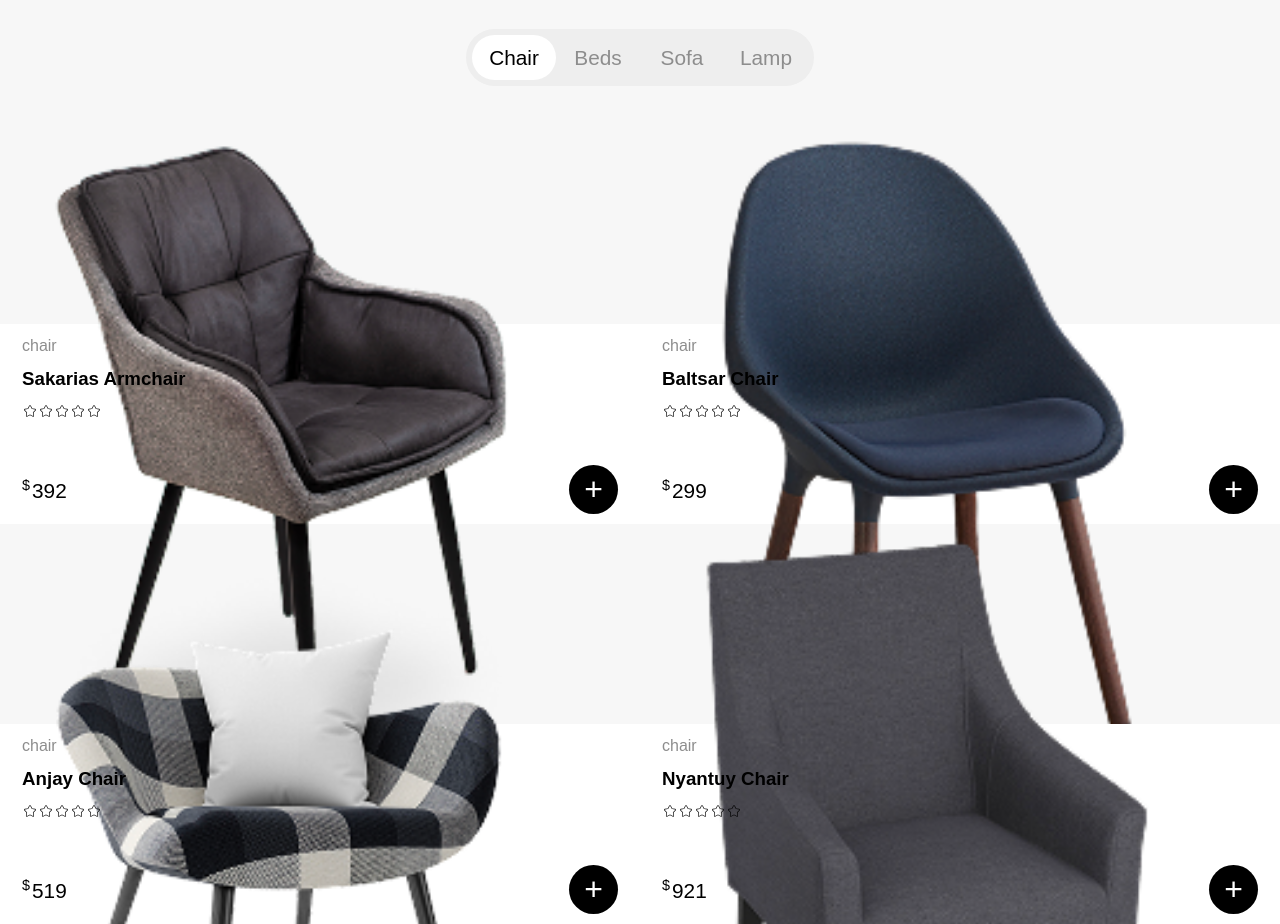
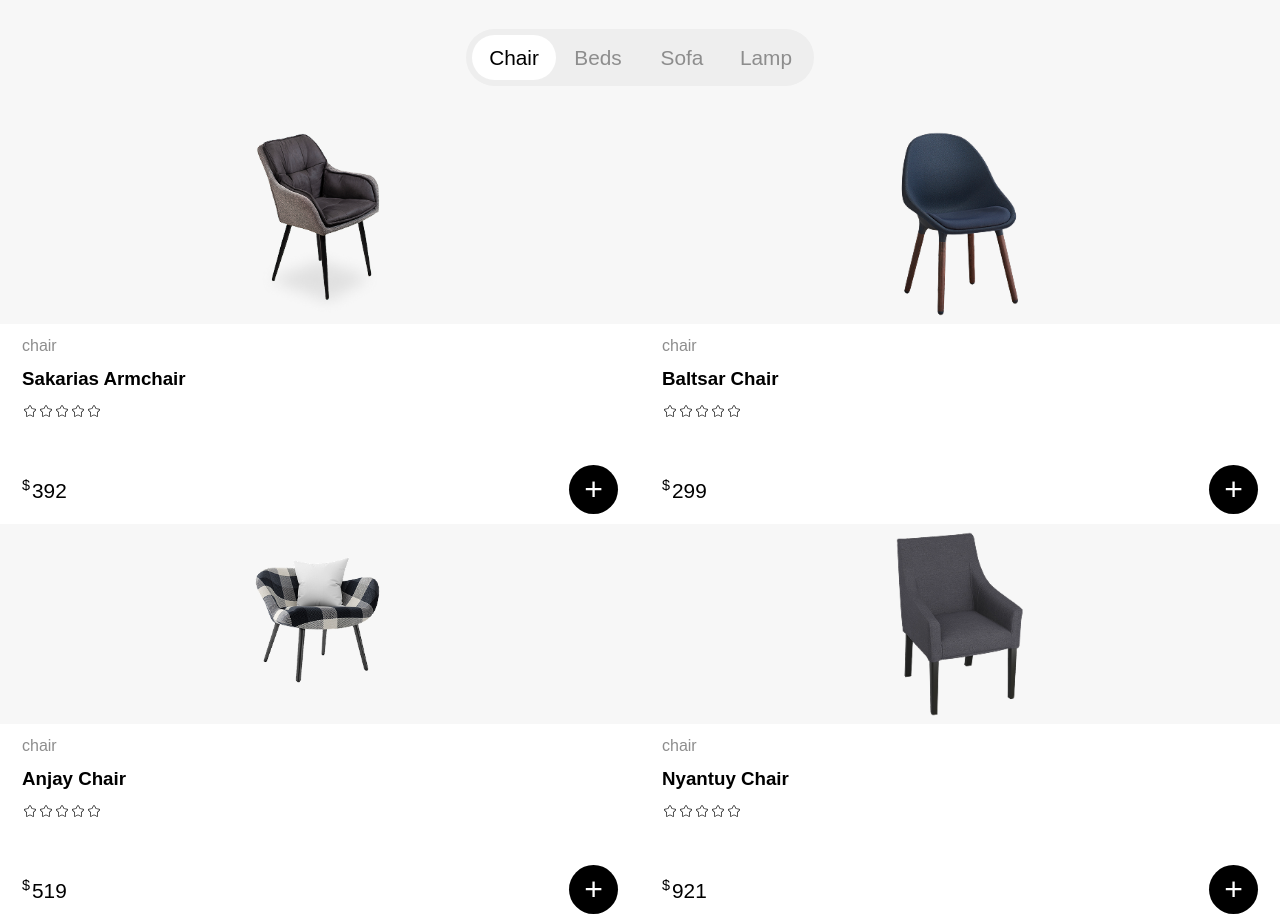
Before and after one commit to vitygo/online-store, a React (Vite) app: page / in a window 1280 px wide. Shown: the part 1380-2304 px from the top of the page. Built offline with nearby package versions, Linux system fonts and the light colour scheme.

Commit message:
responsive fix

```diff
--- a/src/components/BestProducts/ProductCard.css
+++ b/src/components/BestProducts/ProductCard.css
@@ -82,5 +82,28 @@
 
 
 @media (min-width: 481px){
+    .prdoduct-card-container{
+        height: 400px;
+        width: 50vw;
+        background: none;
+
+
+    }
+
+    .product-card__img-container{
+        width: auto;
+        height: 50%;
+        display: flex;
+        justify-content: center;
+
+    }
+
+    .product-card__img{
+        height: 100%;
+        width: auto;
+        padding: 5px;
+
+    }
+
 
 }
```
